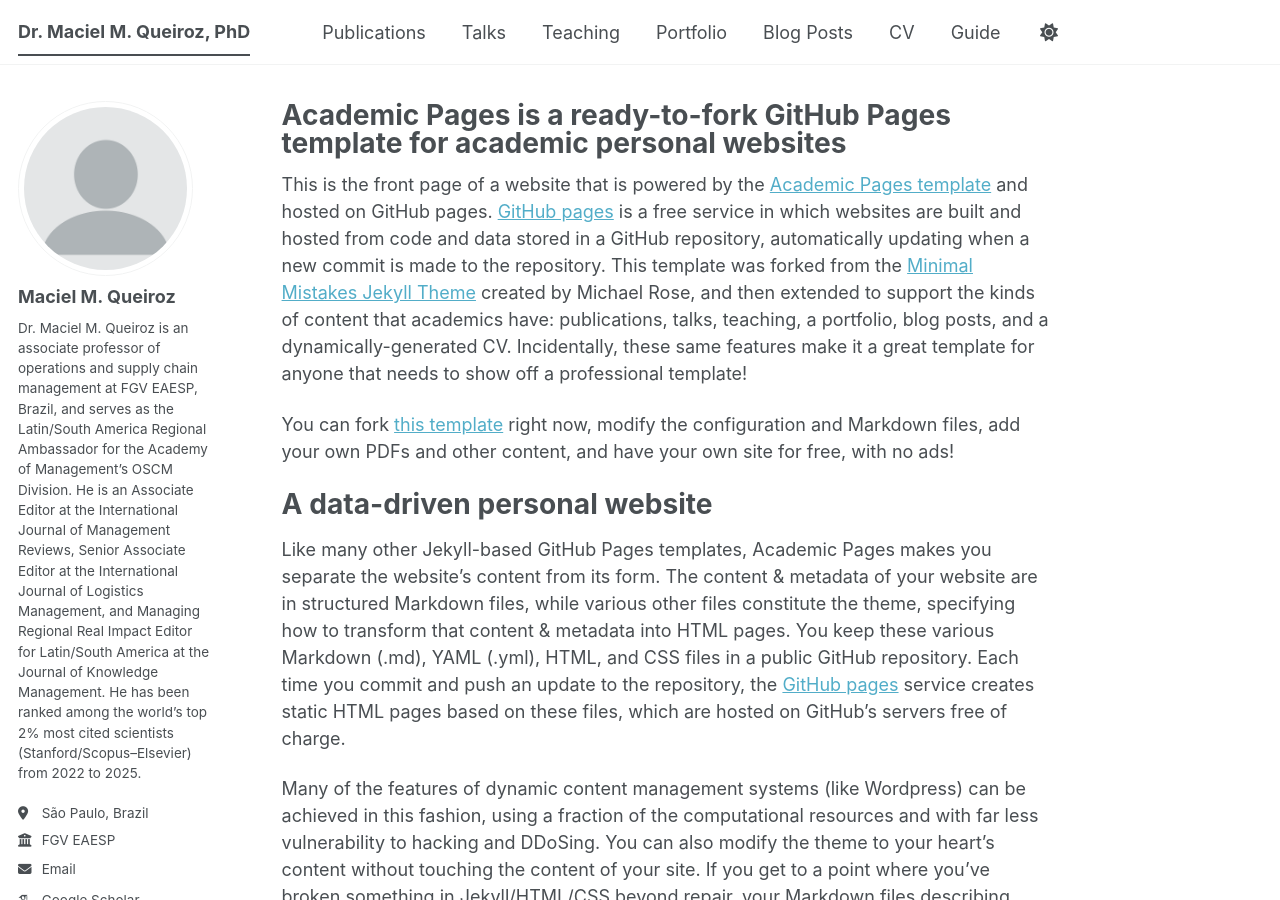
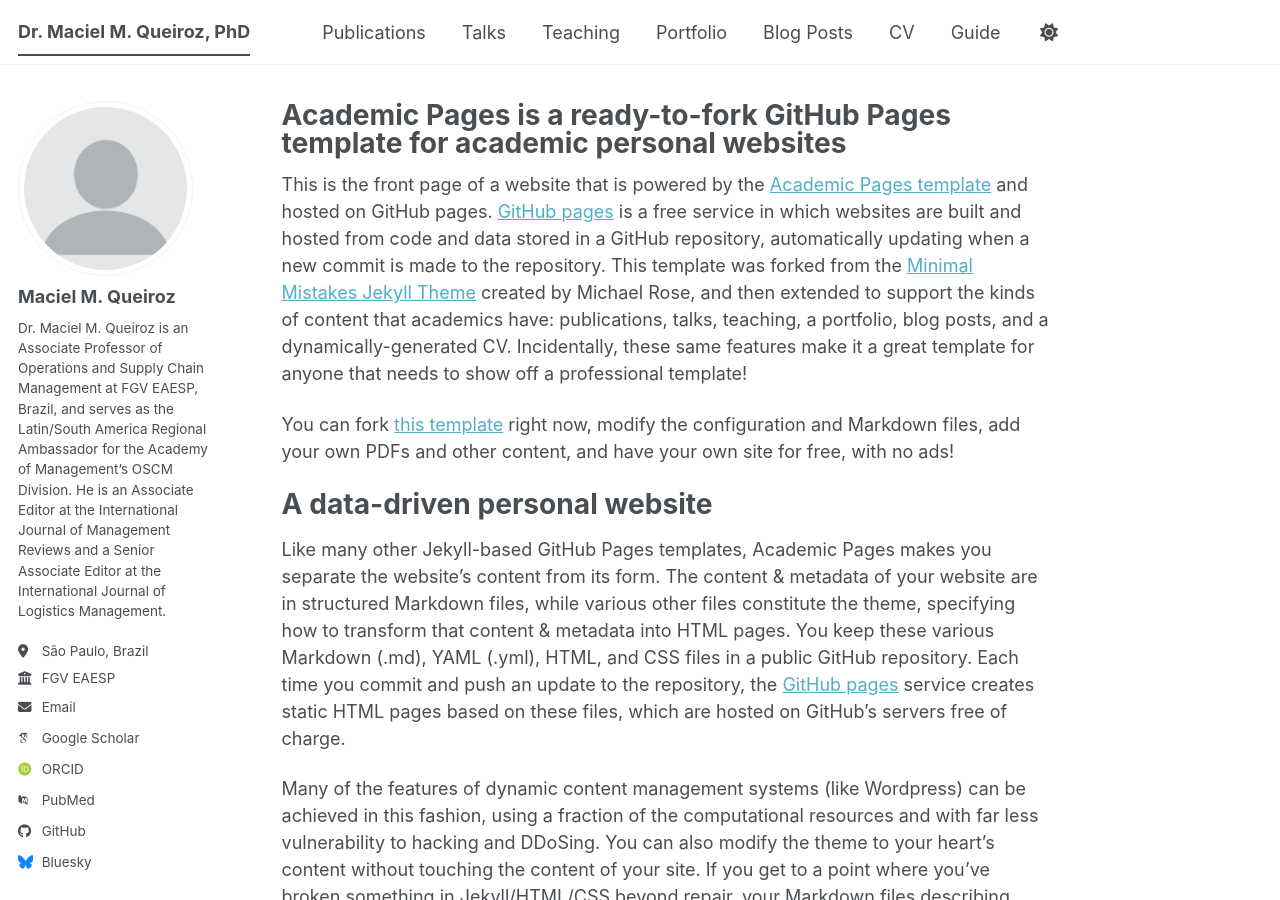
Before and after one commit to maciel-queiroz/maciel-queiroz.github.io, a Jekyll site: the page built from _pages/about.md, in a window 1280 px wide and 900 px high. Built offline with Jekyll 4.4.1, drawn with Linux system fonts in a browser that asks for light colours; some web fonts are replaced; a script bundle is joined from its source files by our own code; library files that are not in the unit come from our copies.

Commit message:
Update _config.yml

```diff
--- a/_config.yml
+++ b/_config.yml
@@ -26,7 +26,7 @@ author:
   avatar           : "profile.png"
   name             : "Maciel M. Queiroz"
   pronouns         : # example: "she/her"
-  bio              : "Dr. Maciel M. Queiroz is an associate professor of operations and supply chain management at FGV EAESP, Brazil, and serves as the Latin/South America Regional Ambassador for the Academy of Management’s OSCM Division. He is an Associate Editor at the International Journal of Management Reviews, Senior Associate Editor at the International Journal of Logistics Management, and Managing Regional Real Impact Editor for Latin/South America at the Journal of Knowledge Management. He has been ranked among the world’s top 2% most cited scientists (Stanford/Scopus–Elsevier) from 2022 to 2025."
+  bio              : "Dr. Maciel M. Queiroz is an Associate Professor of Operations and Supply Chain Management at FGV EAESP, Brazil, and serves as the Latin/South America Regional Ambassador for the Academy of Management’s OSCM Division. He is an Associate Editor at the International Journal of Management Reviews and a Senior Associate Editor at the International Journal of Logistics Management."
   location         : "São Paulo, Brazil"
   employer         : "FGV EAESP"
   uri              : # URL
```
